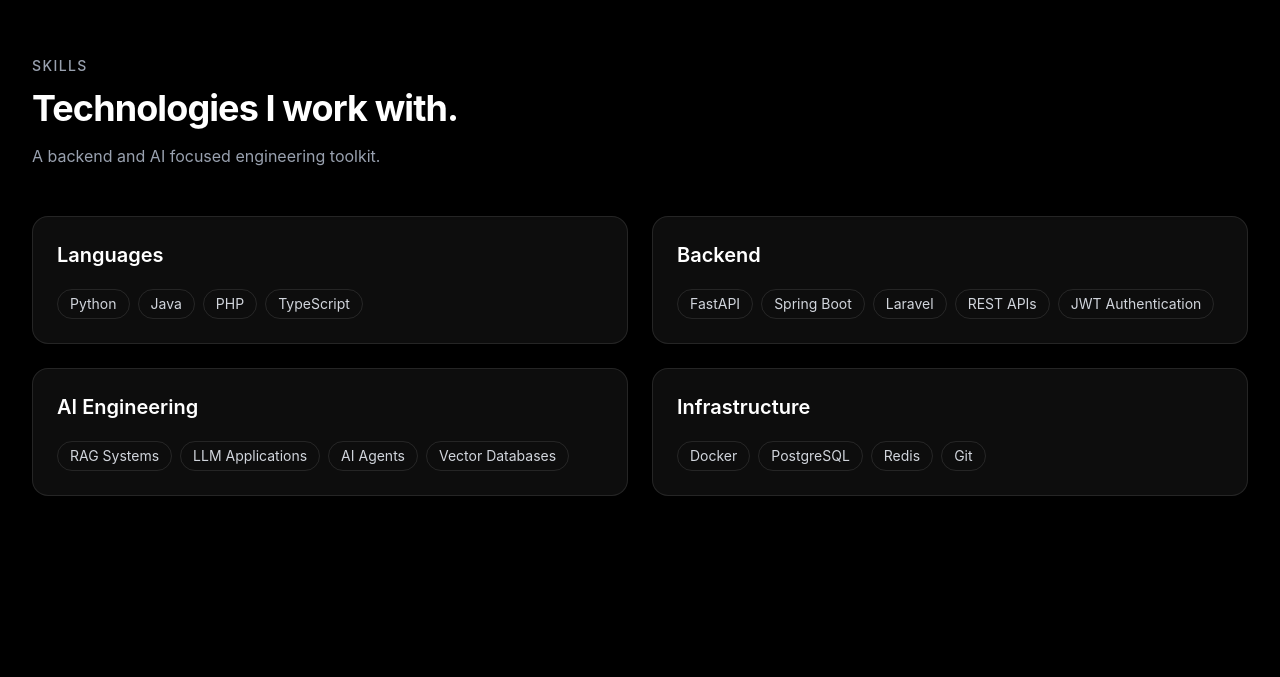
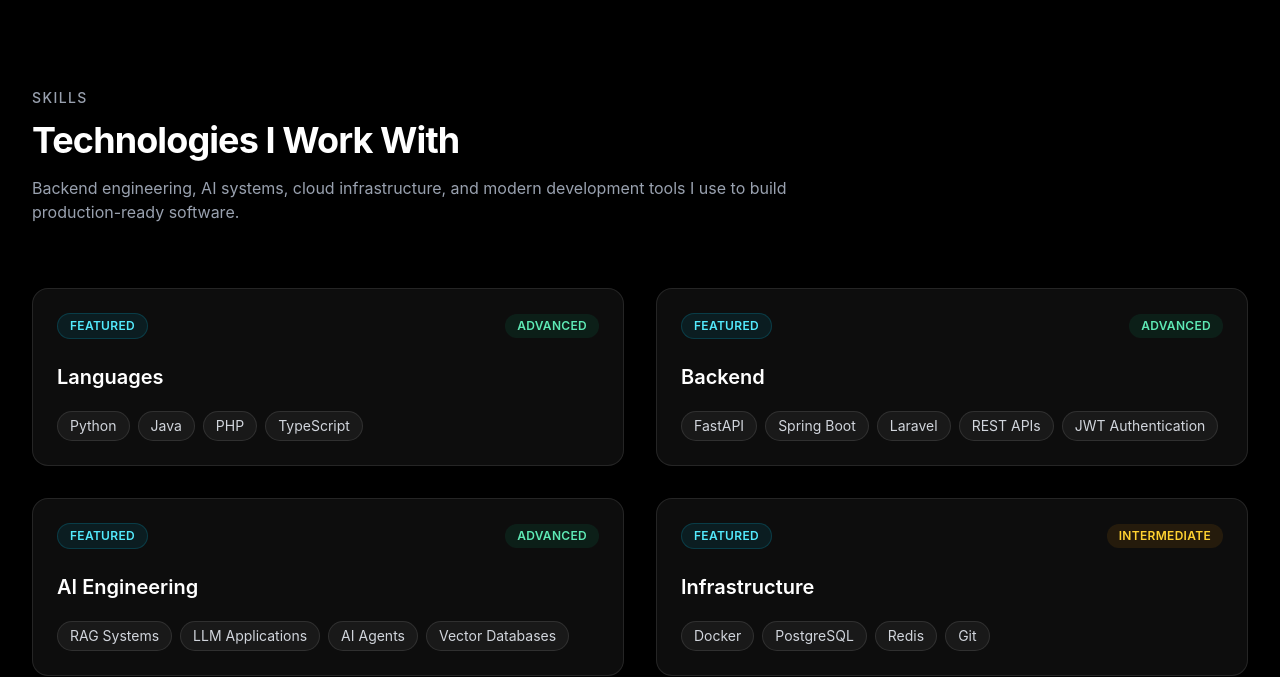
Before and after one commit to arifxlab/FlyRank-Portfolio-Website, a React (Vite) app: page / in a window 1280 px wide. Shown: the part 2630-3307 px from the top of the page. Built offline with nearby package versions, Linux system fonts and the light colour scheme.

Commit message:
feat(skills): complete skills section

```diff
--- a/src/components/ui/ProjectCard.tsx
+++ b/src/components/ui/ProjectCard.tsx
@@ -21,12 +21,9 @@
                      }: ProjectCardProps) {
     return (
         <motion.article
-            whileHover={{
-                y: -8,
-                scale: 1.01,
-            }}
+            whileHover={{ y: -8, scale: 1.01 }}
             transition={{ duration: 0.25 }}
-            className="flex h-full flex-col rounded-2xl border border-white/10 bg-white/5 p-6 shadow-lg transition-all duration-300 hover:border-cyan-400/40 hover:shadow-cyan-500/10"
+            className="group flex h-full flex-col rounded-2xl border border-white/10 bg-white/5 p-6 shadow-lg transition-all duration-300 hover:border-cyan-400/40 hover:bg-white/[0.07] hover:shadow-cyan-500/10"
         >
             <div className="mb-6 flex items-center justify-between">
                 {featured ? (
@@ -48,7 +45,7 @@
                 </span>
             </div>
 
-            <h3 className="text-2xl font-bold text-white">
+            <h3 className="text-2xl font-bold text-white transition-colors duration-300 group-hover:text-cyan-300">
                 {title}
             </h3>
 
@@ -60,7 +57,7 @@
                 {technologies.map((technology) => (
                     <span
                         key={technology}
-                        className="rounded-full border border-white/10 bg-white/5 px-3 py-1 text-xs text-gray-300 transition-colors duration-300 hover:border-cyan-400/40 hover:text-cyan-300"
+                        className="rounded-full border border-white/10 bg-white/5 px-3 py-1 text-xs text-gray-300 transition-all duration-300 hover:border-cyan-400/40 hover:bg-cyan-500/10 hover:text-cyan-300"
                     >
                         {technology}
                     </span>
@@ -74,19 +71,19 @@
                         target="_blank"
                         rel="noopener noreferrer"
                         aria-label={`View ${title} source code on GitHub`}
-                        className="font-medium text-cyan-400 transition-colors hover:text-cyan-300 focus:outline-none focus:ring-2 focus:ring-cyan-400 focus:ring-offset-2 focus:ring-offset-black"
+                        className="font-medium text-cyan-400 transition-all duration-300 hover:text-cyan-300 focus:outline-none focus:ring-2 focus:ring-cyan-400 focus:ring-offset-2 focus:ring-offset-black"
                     >
                         GitHub ↗
                     </a>
                 )}
 
-                {demo && (
+                {demo && demo.trim() !== "" && (
                     <a
                         href={demo}
                         target="_blank"
                         rel="noopener noreferrer"
                         aria-label={`Open live demo for ${title}`}
-                        className="font-medium text-cyan-400 transition-colors hover:text-cyan-300 focus:outline-none focus:ring-2 focus:ring-cyan-400 focus:ring-offset-2 focus:ring-offset-black"
+                        className="font-medium text-cyan-400 transition-all duration-300 hover:text-cyan-300 focus:outline-none focus:ring-2 focus:ring-cyan-400 focus:ring-offset-2 focus:ring-offset-black"
                     >
                         Live Demo ↗
                     </a>
--- /dev/null
+++ b/src/components/ui/SkillCard.tsx
@@ -0,0 +1,66 @@
+import { motion } from "framer-motion";
+
+interface SkillCardProps {
+    category: string;
+    skills: string[];
+    level: "Advanced" | "Intermediate";
+    featured: boolean;
+}
+
+function SkillCard({
+                       category,
+                       skills,
+                       level,
+                       featured,
+                   }: SkillCardProps) {
+    return (
+        <motion.article
+            whileHover={{
+                y: -8,
+                scale: 1.01,
+            }}
+            transition={{ duration: 0.25 }}
+            className="group relative overflow-hidden rounded-2xl border border-white/10 bg-white/5 p-6 transition-all duration-300 hover:border-cyan-400/40 hover:bg-white/[0.08]"
+        >
+            <div className="absolute inset-x-0 top-0 h-px bg-gradient-to-r from-transparent via-cyan-400/40 to-transparent opacity-0 transition-opacity duration-300 group-hover:opacity-100" />
+
+            <div className="mb-6 flex items-center justify-between">
+                {featured ? (
+                    <span className="rounded-full border border-cyan-500/20 bg-cyan-500/10 px-3 py-1 text-xs font-semibold uppercase tracking-wide text-cyan-300">
+                        Featured
+                    </span>
+                ) : (
+                    <span />
+                )}
+
+                <span
+                    className={`rounded-full px-3 py-1 text-xs font-semibold uppercase tracking-wide ${
+                        level === "Advanced"
+                            ? "bg-emerald-500/10 text-emerald-300"
+                            : "bg-amber-500/10 text-amber-300"
+                    }`}
+                >
+                    {level}
+                </span>
+            </div>
+
+            <h3 className="text-xl font-semibold text-white transition-colors duration-300 group-hover:text-cyan-300">
+                {category}
+            </h3>
+
+            <ul className="mt-5 flex flex-wrap gap-2">
+                {skills.map((skill) => (
+                    <li key={skill}>
+                        <span
+                            className="inline-flex rounded-full border border-white/10 bg-white/5 px-3 py-1 text-sm text-gray-300 transition-all duration-300 hover:border-cyan-400/40 hover:bg-cyan-500/10 hover:text-cyan-300"
+                        >
+                            {skill}
+                        </span>
+                    </li>
+                ))}
+            </ul>
+        </motion.article>
+    );
+}
+
+export default SkillCard;
--- a/src/data/skills.ts
+++ b/src/data/skills.ts
@@ -1,11 +1,15 @@
 export interface SkillGroup {
     category: string;
     skills: string[];
+    level: "Advanced" | "Intermediate";
+    featured: boolean;
 }
 
 export const skillGroups: SkillGroup[] = [
     {
         category: "Languages",
+        level: "Advanced",
+        featured: true,
         skills: [
             "Python",
             "Java",
@@ -15,6 +19,8 @@
     },
     {
         category: "Backend",
+        level: "Advanced",
+        featured: true,
         skills: [
             "FastAPI",
             "Spring Boot",
@@ -25,6 +31,8 @@
     },
     {
         category: "AI Engineering",
+        level: "Advanced",
+        featured: true,
         skills: [
             "RAG Systems",
             "LLM Applications",
@@ -34,6 +42,8 @@
     },
     {
         category: "Infrastructure",
+        level: "Intermediate",
+        featured: true,
         skills: [
             "Docker",
             "PostgreSQL",
--- a/src/sections/Skills.tsx
+++ b/src/sections/Skills.tsx
@@ -1,42 +1,69 @@
+import { motion } from "framer-motion";
+
 import Container from "../components/layout/Container";
 import SectionTitle from "../components/ui/SectionTitle";
+import SkillCard from "../components/ui/SkillCard";
+
 import { skillGroups } from "../data/skills";
+
+const containerVariants = {
+    hidden: {},
+    visible: {
+        transition: {
+            staggerChildren: 0.15,
+        },
+    },
+};
+
+const itemVariants = {
+    hidden: {
+        opacity: 0,
+        y: 30,
+    },
+    visible: {
+        opacity: 1,
+        y: 0,
+        transition: {
+            duration: 0.5,
+        },
+    },
+};
 
 function Skills() {
     return (
         <section
             id="skills"
-            className="py-24"
+            className="py-24 md:py-32"
         >
             <Container>
+                <div className="mx-auto max-w-7xl">
                     <SectionTitle
                         eyebrow="Skills"
-                    title="Technologies I work with."
-                    description="A backend and AI focused engineering toolkit."
+                        title="Technologies I Work With"
+                        description="Backend engineering, AI systems, cloud infrastructure, and modern development tools I use to build production-ready software."
                     />
 
-                <div className="mt-12 grid gap-6 md:grid-cols-2">
+                    <motion.div
+                        variants={containerVariants}
+                        initial="hidden"
+                        whileInView="visible"
+                        viewport={{ once: true, amount: 0.2 }}
+                        className="mt-16 grid gap-8 md:grid-cols-2"
+                    >
                         {skillGroups.map((group) => (
-                        <div
+                            <motion.div
                                 key={group.category}
-                            className="rounded-2xl border border-white/10 bg-white/5 p-6"
+                                variants={itemVariants}
                             >
-                            <h3 className="text-xl font-semibold text-white">
-                                {group.category}
-                            </h3>
-
-                            <div className="mt-5 flex flex-wrap gap-2">
-                                {group.skills.map((skill) => (
-                                    <span
-                                        key={skill}
-                                        className="rounded-full border border-white/10 px-3 py-1 text-sm text-gray-300"
-                                    >
-                    {skill}
-                  </span>
+                                <SkillCard
+                                    category={group.category}
+                                    skills={group.skills}
+                                    level={group.level}
+                                    featured={group.featured}
+                                />
+                            </motion.div>
                         ))}
-                            </div>
-                        </div>
-                    ))}
+                    </motion.div>
                 </div>
             </Container>
         </section>
```
Lines whose indentation alone changed are shown as unchanged.
